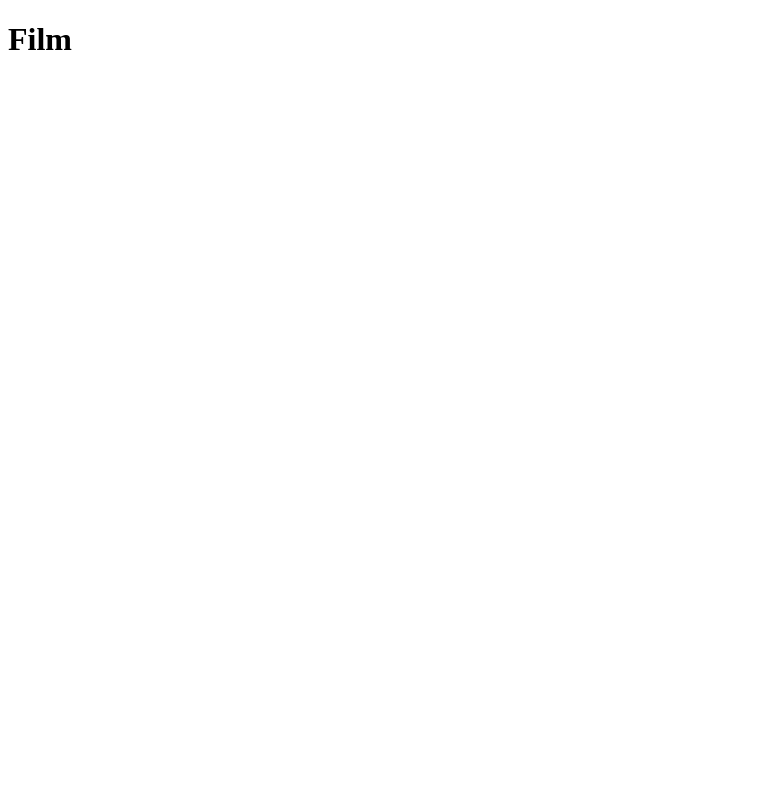
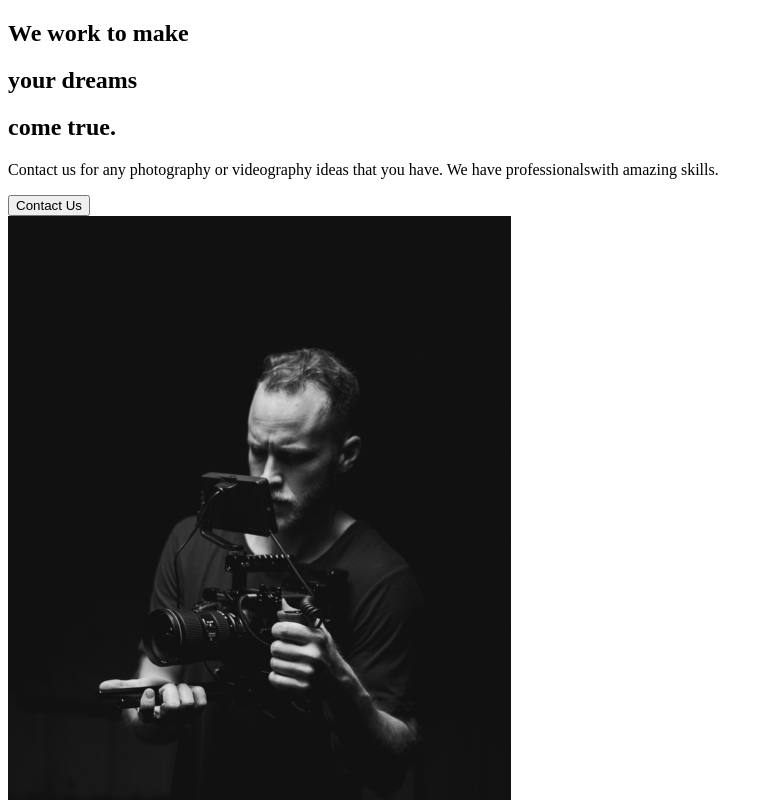
Before and after one commit to jos3ph-m/Capture, a React (Create React App) app: page / in a window 1280 px wide. Shown: the top 800 px of the page, without its empty margins (0-773 px from the left). Built offline with nearby package versions, Linux system fonts and the light colour scheme.

Commit message:
AboutUs page with About component

```diff
--- a/src/App.js
+++ b/src/App.js
@@ -1,7 +1,10 @@
+//import pages
+import AboutUs from './pages/AboutUs';
+
 function App() {
   return (
     <div className="App">
-      <h1>Film</h1>
+      <AboutUs />
     </div>
   );
 }
--- /dev/null
+++ b/src/pages/AboutUs.js
@@ -0,0 +1,12 @@
+import React from 'react';
+//Page Components
+import AboutSection from '../components/AboutSection';
+
+
+const AboutUs = () => {
+  return(
+    <AboutSection />
+  )
+}
+
+export default AboutUs;
```
Also changed, not shown: 1 other file (tests, documents, lock files or other folders).
